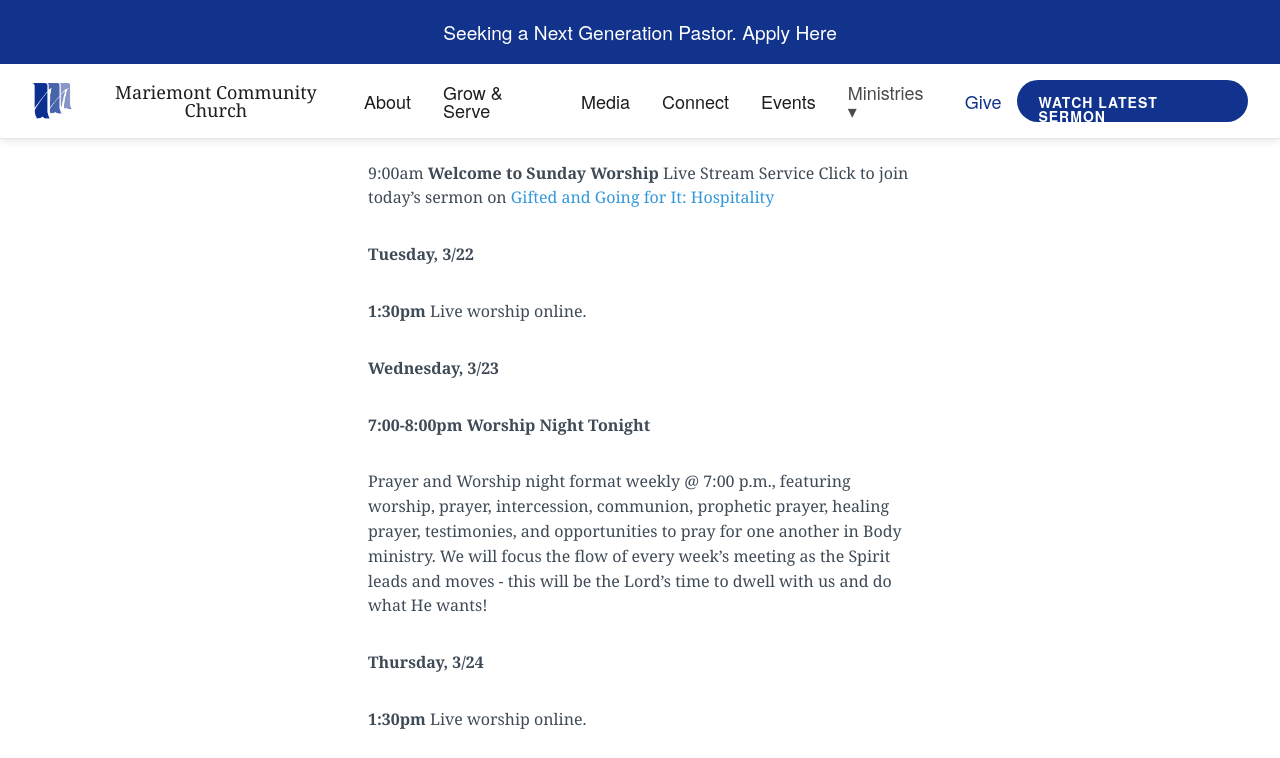
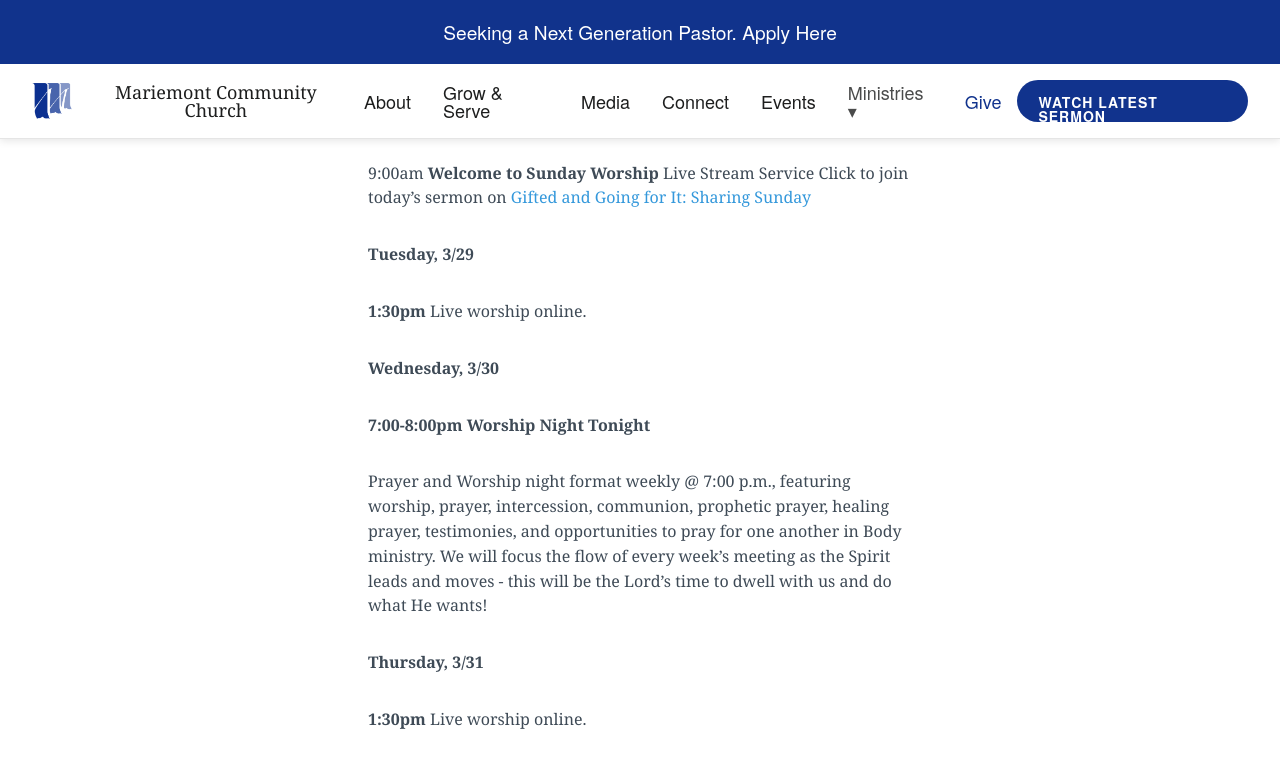
Before and after one commit to lukemoderwell/mariemont, a Jekyll site: the page built from updates.markdown, in a window 1280 px wide and 1400 px high, scrolled down 1087 px. Shown: the top 758 px of the window. Built offline with Jekyll 4.4.1, drawn with Linux system fonts in a browser that asks for light colours; nearby versions of some CDN libraries.

Commit message:
Updated Updates

```diff
--- a/updates.markdown
+++ b/updates.markdown
@@ -34,22 +34,21 @@
 
 **MARCH**
 
-**Sunday, 3/20**
+**Sunday, 3/27**
 
-9:00am **Welcome to Sunday Worship** Live Stream Service Click to join today's sermon on [Gifted and Going for It: Hospitality
-](https://youtu.be/9x4vV9obShg)
+9:00am **Welcome to Sunday Worship** Live Stream Service Click to join today's sermon on [Gifted and Going for It: Sharing Sunday](https://youtu.be/zjgm5b73rDU)
 
-**Tuesday, 3/22**
+**Tuesday, 3/29**
 
 **1:30pm** Live worship online.
 
-**Wednesday, 3/23**
+**Wednesday, 3/30**
 
 **7:00-8:00pm**  **Worship Night Tonight**
 
 Prayer and Worship night format weekly @ 7:00 p.m., featuring worship, prayer, intercession, communion, prophetic prayer, healing prayer, testimonies, and opportunities to pray for one another in Body ministry. We will focus the flow of every week’s meeting as the Spirit leads and moves - this will be the Lord’s time to dwell with us and do what He wants!
 
-**Thursday, 3/24**
+**Thursday, 3/31**
 
 **1:30pm** Live worship online.
 
```
